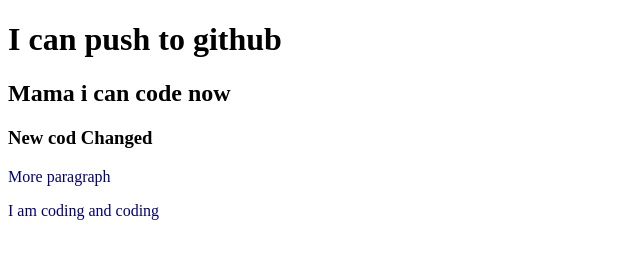
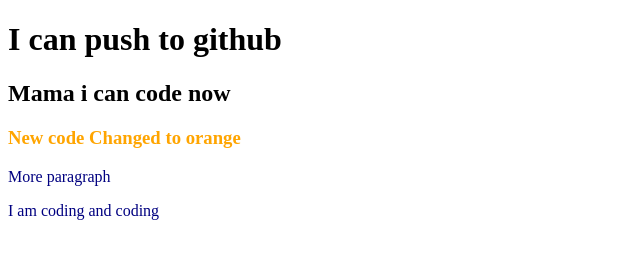
Before and after one commit to freelancermahabubs/my-second-repo, a plain HTML site: page index.html in a window 1280 px wide. Shown: the whole page, without its empty margins (0-640 px from the left). Drawn offline with Linux system fonts and the light colour scheme.

Commit message:
make orange

```diff
--- a/index.html
+++ b/index.html
@@ -10,7 +10,7 @@
 <body>
   <h1>I  can push to github</h1>
   <h2>Mama i can code now</h2>
-  <h3>New cod Changed</h3>
+  <h3>New code Changed to orange</h3>
   <p>More paragraph</p>
   <p>I am coding and coding</p>
 </body>
--- a/style.css
+++ b/style.css
@@ -1,3 +1,6 @@
 p{
   color: navy;
 }
+h3{
+  color: orange;
+}
```
